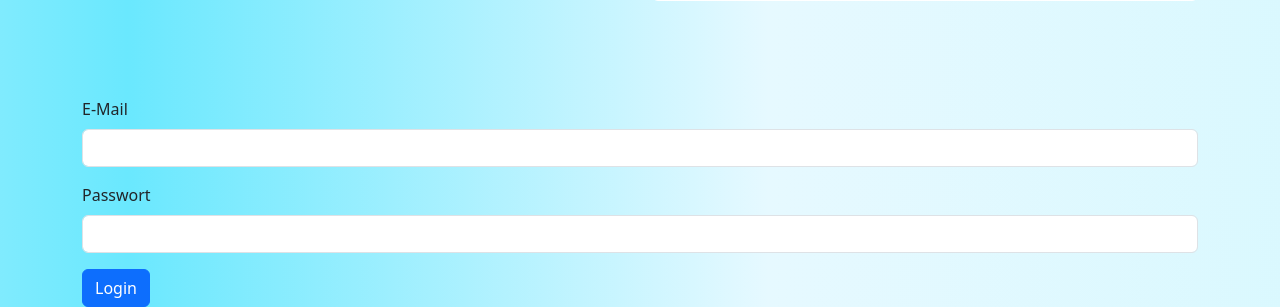
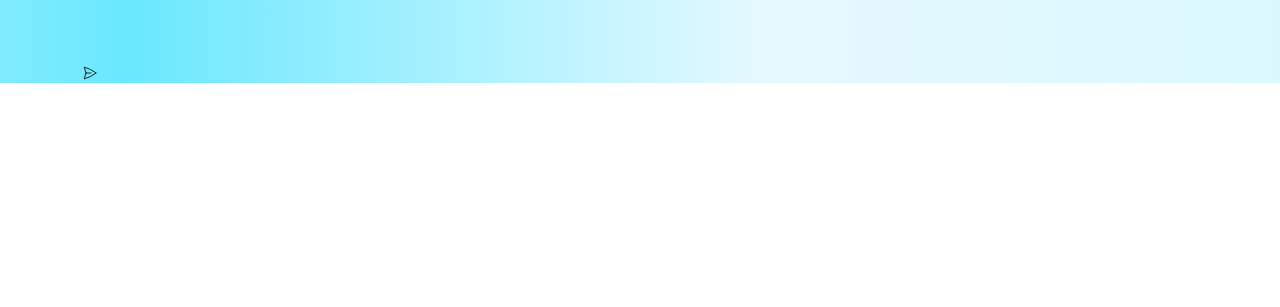
Before and after one commit to celinebittmann/aposupply, a PHP site: page /templates/kontakt.php in a window 1280 px wide. Shown: the part 1005-1312 px from the top of the page. After the commit the page ends 1088 px from the top, so only its background shows below. Run offline with PHP 8.4, Linux system fonts and the light colour scheme; tables that the repository leaves empty or names only in its code hold one stand-in row (values such as "Sample post").

Commit message:
09.11.2024
Kontakt, Q&A

```diff
--- a/templates/kontakt.php
+++ b/templates/kontakt.php
@@ -28,14 +28,18 @@ ini_set('display_errors','On');
     <h1>Kontaktiere uns!</h1>
     <br><br><br>
 
+
   <div class="row">
     <!-- Adresse Schule -->
     <div class="col-sm-6 mb-3 mb-sm-0">
       <div class="card">
-        <div class="card-body text-center mb-3">
-          <svg xmlns="http://www.w3.org/2000/svg" width="40" height="40" fill="currentColor" class="bi bi-building-fill" viewBox="0 0 16 16">
-            <path d="M3 0a1 1 0 0 0-1 1v14a1 1 0 0 0 1 1h3v-3.5a.5.5 0 0 1 .5-.5h3a.5.5 0 0 1 .5.5V16h3a1 1 0 0 0 1-1V1a1 1 0 0 0-1-1zm1 2.5a.5.5 0 0 1 .5-.5h1a.5.5 0 0 1 .5.5v1a.5.5 0 0 1-.5.5h-1a.5.5 0 0 1-.5-.5zm3 0a.5.5 0 0 1 .5-.5h1a.5.5 0 0 1 .5.5v1a.5.5 0 0 1-.5.5h-1a.5.5 0 0 1-.5-.5zm3.5-.5h1a.5.5 0 0 1 .5.5v1a.5.5 0 0 1-.5.5h-1a.5.5 0 0 1-.5-.5v-1a.5.5 0 0 1 .5-.5M4 5.5a.5.5 0 0 1 .5-.5h1a.5.5 0 0 1 .5.5v1a.5.5 0 0 1-.5.5h-1a.5.5 0 0 1-.5-.5zM7.5 5h1a.5.5 0 0 1 .5.5v1a.5.5 0 0 1-.5.5h-1a.5.5 0 0 1-.5-.5v-1a.5.5 0 0 1 .5-.5m2.5.5a.5.5 0 0 1 .5-.5h1a.5.5 0 0 1 .5.5v1a.5.5 0 0 1-.5.5h-1a.5.5 0 0 1-.5-.5zM4.5 8h1a.5.5 0 0 1 .5.5v1a.5.5 0 0 1-.5.5h-1a.5.5 0 0 1-.5-.5v-1a.5.5 0 0 1 .5-.5m2.5.5a.5.5 0 0 1 .5-.5h1a.5.5 0 0 1 .5.5v1a.5.5 0 0 1-.5.5h-1a.5.5 0 0 1-.5-.5zm3.5-.5h1a.5.5 0 0 1 .5.5v1a.5.5 0 0 1-.5.5h-1a.5.5 0 0 1-.5-.5v-1a.5.5 0 0 1 .5-.5"/>
+        <div class="card-body text-center mb-3 ">
+          <svg xmlns="http://www.w3.org/2000/svg" width="40" height="40" fill="none" viewBox="0 0 24 24" stroke-width="1.0" stroke="currentColor" class="size-6 bi-caret-up-fill">
+            <path stroke-linecap="round" stroke-linejoin="round" d="M15 10.5a3 3 0 1 1-6 0 3 3 0 0 1 6 0Z" />
+            <path stroke-linecap="round" stroke-linejoin="round" d="M19.5 10.5c0 7.142-7.5 11.25-7.5 11.25S4.5 17.642 4.5 10.5a7.5 7.5 0 1 1 15 0Z" />
           </svg>
+ <!-- Icon von Heroicon !! -->
+
             <br><br>
           <h5 class="card-title">Adresse</h5>
           <p class="card-text ">2130 Mistelbach, Edmund-Freibauer-Promenade 1</p>
@@ -47,9 +51,10 @@ ini_set('display_errors','On');
   <div class="col-sm-3 mb-3 mb-sm-0">
     <div class="card">
       <div class="card-body text-center mb-3">
-        <svg xmlns="http://www.w3.org/2000/svg" width="40" height="40" fill="currentColor" class="bi bi-telephone-fill" viewBox="0 0 16 16">
-          <path fill-rule="evenodd" d="M1.885.511a1.745 1.745 0 0 1 2.61.163L6.29 2.98c.329.423.445.974.315 1.494l-.547 2.19a.68.68 0 0 0 .178.643l2.457 2.457a.68.68 0 0 0 .644.178l2.189-.547a1.75 1.75 0 0 1 1.494.315l2.306 1.794c.829.645.905 1.87.163 2.611l-1.034 1.034c-.74.74-1.846 1.065-2.877.702a18.6 18.6 0 0 1-7.01-4.42 18.6 18.6 0 0 1-4.42-7.009c-.362-1.03-.037-2.137.703-2.877z"/>
+        <svg xmlns="http://www.w3.org/2000/svg" width="40" height="40" fill="none" viewBox="0 0 24 24" stroke-width="1.0" stroke="currentColor" class="size-6 bi-caret-up-fill">
+          <path stroke-linecap="round" stroke-linejoin="round" d="M2.25 6.75c0 8.284 6.716 15 15 15h2.25a2.25 2.25 0 0 0 2.25-2.25v-1.372c0-.516-.351-.966-.852-1.091l-4.423-1.106c-.44-.11-.902.055-1.173.417l-.97 1.293c-.282.376-.769.542-1.21.38a12.035 12.035 0 0 1-7.143-7.143c-.162-.441.004-.928.38-1.21l1.293-.97c.363-.271.527-.734.417-1.173L6.963 3.102a1.125 1.125 0 0 0-1.091-.852H4.5A2.25 2.25 0 0 0 2.25 4.5v2.25Z" />
         </svg>
+
           <br><br>
         <h5 class="card-title">Telefon</h5>
         <p class="card-text ">+43 2572/2305-350</p>
@@ -62,9 +67,10 @@ ini_set('display_errors','On');
   <div class="col-sm-3 mb-3 mb-sm-0">
     <div class="card">
       <div class="card-body text-center mb-3">
-        <svg xmlns="http://www.w3.org/2000/svg" width="40" height="40" fill="currentColor" class="bi bi-envelope-fill" viewBox="0 0 16 16">
-          <path d="M.05 3.555A2 2 0 0 1 2 2h12a2 2 0 0 1 1.95 1.555L8 8.414zM0 4.697v7.104l5.803-3.558zM6.761 8.83l-6.57 4.027A2 2 0 0 0 2 14h12a2 2 0 0 0 1.808-1.144l-6.57-4.027L8 9.586zm3.436-.586L16 11.801V4.697z"/>
+        <svg xmlns="http://www.w3.org/2000/svg" width="40" height="40" fill="none" viewBox="0 0 24 24" stroke-width="1.0" stroke="currentColor" class="size-6 bi-caret-up-fill">
+          <path stroke-linecap="round" stroke-linejoin="round" d="M21.75 6.75v10.5a2.25 2.25 0 0 1-2.25 2.25h-15a2.25 2.25 0 0 1-2.25-2.25V6.75m19.5 0A2.25 2.25 0 0 0 19.5 4.5h-15a2.25 2.25 0 0 0-2.25 2.25m19.5 0v.243a2.25 2.25 0 0 1-1.07 1.916l-7.5 4.615a2.25 2.25 0 0 1-2.36 0L3.32 8.91a2.25 2.25 0 0 1-1.07-1.916V6.75" />
         </svg>
+
           <br><br>
         <h5 class="card-title">E-Mail</h5>
         <p class="card-text">service@aposupply.digbizmistelbach.info</p>
@@ -79,7 +85,7 @@ ini_set('display_errors','On');
 <div class="row">
   <div class="col-sm-6 mb-3 mb-sm-0">
     <div class="card">
-      <iframe src="https://www.google.com/maps/embed?pb=!1m14!1m8!1m3!1d2640.080498525776!2d16.567565!3d48.570007!3m2!1i1024!2i768!4f13.1!3m3!1m2!1s0x476d23601a955245%3A0xeca4453950a6cafb!2sBundeshandelsakademie%20und%20Bundeshandelsschule!5e0!3m2!1sde!2sat!4v1730705553427!5m2!1sde!2sat" width="636" height="500" style="border:0;" allowfullscreen="" loading="lazy" referrerpolicy="no-referrer-when-downgrade"></iframe>
+      <iframe src="https://www.google.com/maps/embed?pb=!1m14!1m8!1m3!1d2640.080498525776!2d16.567565!3d48.570007!3m2!1i1024!2i768!4f13.1!3m3!1m2!1s0x476d23601a955245%3A0xeca4453950a6cafb!2sBundeshandelsakademie%20und%20Bundeshandelsschule!5e0!3m2!1sde!2sat!4v1730705553427!5m2!1sde!2sat" width="636" height="525" style="border:0;" allowfullscreen="" loading="lazy" referrerpolicy="no-referrer-when-downgrade"></iframe>
     </div>
   </div>  <!-- ende col -->
 
@@ -92,9 +98,10 @@ ini_set('display_errors','On');
       <!-- Formular -->
       <div class="input-group mb-3">
         <span class="input-group-text">
-          <svg xmlns="http://www.w3.org/2000/svg" width="16" height="16" fill="currentColor" class="bi bi-person-fill" viewBox="0 0 16 16">
-            <path d="M3 14s-1 0-1-1 1-4 6-4 6 3 6 4-1 1-1 1zm5-6a3 3 0 1 0 0-6 3 3 0 0 0 0 6"/>
+        <svg xmlns="http://www.w3.org/2000/svg" width="16" height="16" fill="none" viewBox="0 0 24 24" stroke-width="1.5" stroke="currentColor" class="size-6">
+          <path stroke-linecap="round" stroke-linejoin="round" d="M15.75 6a3.75 3.75 0 1 1-7.5 0 3.75 3.75 0 0 1 7.5 0ZM4.501 20.118a7.5 7.5 0 0 1 14.998 0A17.933 17.933 0 0 1 12 21.75c-2.676 0-5.216-.584-7.499-1.632Z" />
         </svg>
+
         </span>
         <form class="form-floating">
           <input type="text" class="form-control" id="floatingInputValue" placeholder="0">
@@ -106,9 +113,10 @@ ini_set('display_errors','On');
       <!-- Email -->
       <div class="input-group mb-3">
         <span class="input-group-text">
-          <svg xmlns="http://www.w3.org/2000/svg" width="16" height="16" fill="currentColor" class="bi bi-envelope-fill" viewBox="0 0 16 16">
-            <path d="M.05 3.555A2 2 0 0 1 2 2h12a2 2 0 0 1 1.95 1.555L8 8.414zM0 4.697v7.104l5.803-3.558zM6.761 8.83l-6.57 4.027A2 2 0 0 0 2 14h12a2 2 0 0 0 1.808-1.144l-6.57-4.027L8 9.586zm3.436-.586L16 11.801V4.697z"/>
+          <svg xmlns="http://www.w3.org/2000/svg" width="16" height="16" fill="none" viewBox="0 0 24 24" stroke-width="1.5" stroke="currentColor" class="size-6">
+            <path stroke-linecap="round" stroke-linejoin="round" d="M21.75 6.75v10.5a2.25 2.25 0 0 1-2.25 2.25h-15a2.25 2.25 0 0 1-2.25-2.25V6.75m19.5 0A2.25 2.25 0 0 0 19.5 4.5h-15a2.25 2.25 0 0 0-2.25 2.25m19.5 0v.243a2.25 2.25 0 0 1-1.07 1.916l-7.5 4.615a2.25 2.25 0 0 1-2.36 0L3.32 8.91a2.25 2.25 0 0 1-1.07-1.916V6.75" />
           </svg>
+
         </span>
         <form class="form-floating">
           <input type="email" class="form-control" id="floatingInputValue" placeholder="name@test.com">
@@ -119,8 +127,8 @@ ini_set('display_errors','On');
 
       <div class="input-group mb-3">
         <span class="input-group-text">
-          <svg xmlns="http://www.w3.org/2000/svg" width="16" height="16" fill="currentColor" class="bi bi-pin-fill" viewBox="0 0 16 16">
-            <path d="M4.146.146A.5.5 0 0 1 4.5 0h7a.5.5 0 0 1 .5.5c0 .68-.342 1.174-.646 1.479-.126.125-.25.224-.354.298v4.431l.078.048c.203.127.476.314.751.555C12.36 7.775 13 8.527 13 9.5a.5.5 0 0 1-.5.5h-4v4.5c0 .276-.224 1.5-.5 1.5s-.5-1.224-.5-1.5V10h-4a.5.5 0 0 1-.5-.5c0-.973.64-1.725 1.17-2.189A6 6 0 0 1 5 6.708V2.277a3 3 0 0 1-.354-.298C4.342 1.674 4 1.179 4 .5a.5.5 0 0 1 .146-.354"/>
+          <svg xmlns="http://www.w3.org/2000/svg" width="16" height="16" fill="none" viewBox="0 0 24 24" stroke-width="1.5" stroke="currentColor" class="size-6">
+            <path stroke-linecap="round" stroke-linejoin="round" d="m18.375 12.739-7.693 7.693a4.5 4.5 0 0 1-6.364-6.364l10.94-10.94A3 3 0 1 1 19.5 7.372L8.552 18.32m.009-.01-.01.01m5.699-9.941-7.81 7.81a1.5 1.5 0 0 0 2.112 2.13" />
           </svg>
         </span>
         <form class="form-floating">
@@ -132,8 +140,8 @@ ini_set('display_errors','On');
 
       <div class="input-group mb-3">
         <span class="input-group-text">
-          <svg xmlns="http://www.w3.org/2000/svg" width="16" height="16" fill="currentColor" class="bi bi-file-text-fill" viewBox="0 0 16 16">
-            <path d="M12 0H4a2 2 0 0 0-2 2v12a2 2 0 0 0 2 2h8a2 2 0 0 0 2-2V2a2 2 0 0 0-2-2M5 4h6a.5.5 0 0 1 0 1H5a.5.5 0 0 1 0-1m-.5 2.5A.5.5 0 0 1 5 6h6a.5.5 0 0 1 0 1H5a.5.5 0 0 1-.5-.5M5 8h6a.5.5 0 0 1 0 1H5a.5.5 0 0 1 0-1m0 2h3a.5.5 0 0 1 0 1H5a.5.5 0 0 1 0-1"/>
+          <svg xmlns="http://www.w3.org/2000/svg" width="16" height="16" fill="none" viewBox="0 0 24 24" stroke-width="1.5" stroke="currentColor" class="size-6">
+            <path stroke-linecap="round" stroke-linejoin="round" d="M19.5 14.25v-2.625a3.375 3.375 0 0 0-3.375-3.375h-1.5A1.125 1.125 0 0 1 13.5 7.125v-1.5a3.375 3.375 0 0 0-3.375-3.375H8.25m0 12.75h7.5m-7.5 3H12M10.5 2.25H5.625c-.621 0-1.125.504-1.125 1.125v17.25c0 .621.504 1.125 1.125 1.125h12.75c.621 0 1.125-.504 1.125-1.125V11.25a9 9 0 0 0-9-9Z" />
           </svg>
         </span>
         <form class="form-floating">
@@ -144,8 +152,27 @@ ini_set('display_errors','On');
       <br>
 
 
-<!-- button nachricht senden Eberhart fragen!! -->
-      <button class="btn btn-primary d-grid gap-2 col-6 mx-auto" type="submit" name="login-button"  width="100">Nachricht senden</button>
+
+
+<!--  nachricht senden Eberhart fragen!!     Formular mit nachricht_senden verknüpft ??
+
+      <form action="nachricht_senden.php" method="post">
+        <label for="name">Name:</label><br>
+        <input type="text" id="name" name="name" required><br><br>
+
+        <label for="email">E-Mail:</label><br>
+        <input type="email" id="email" name="email" required><br><br>
+
+        <label for="message">Nachricht:</label><br>
+        <textarea id="message" name="message" rows="4" cols="50" required></textarea><br><br>
+
+        <input type="submit" value="Nachricht senden">
+        <button class="btn btn-primary d-grid gap-2 col-6 mx-auto" type="submit" name="login-button"  width="100">Nachricht senden</button>
+    </form> -->
+
+
+
+
 
 
 
@@ -155,28 +182,6 @@ ini_set('display_errors','On');
   <br><br><br><br>
 </div> <!-- ende row -->
 
-
-<!-- Form für Nachricht senden EBERHART FRAGEN!!! -->
-<?php
-  if(isset($_GET['korrekt'])){
-    $hans = $_GET['korrekt'];
-    echo $hans;
-  }
-?>
-
-<form method="POST" action="functions/login2.php">
-  <div class="mb-3">
-    <label for="em" class="form-label">E-Mail</label>
-    <input type="email" name="email" class="form-control" id="em" aria-describedby="emailHelp">
-  </div>
-  <div class="mb-3">
-    <label for="pw" class="form-label">Passwort</label>
-    <input type="password" name="passwort" class="form-control" id="pw">
-  </div>
-  <div class="card-footer">
-    <button type="submit" name="login-button" class="btn btn-primary">Login</button>
-  </div>
-</form>
 
 
 <!-- Css -->
@@ -220,6 +225,18 @@ body {
   font-weight: 600;
 }
 
+.bi-caret-up-fill:hover {
+    transform: translateY(-5px);
+}
+
 </style>
 
+
+
+<svg xmlns="http://www.w3.org/2000/svg" width="16" height="16" fill="none" viewBox="0 0 24 24" stroke-width="1.5" stroke="currentColor" class="size-6">
+  <path stroke-linecap="round" stroke-linejoin="round" d="M6 12 3.269 3.125A59.769 59.769 0 0 1 21.485 12 59.768 59.768 0 0 1 3.27 20.875L5.999 12Zm0 0h7.5" />
+</svg>
+<!-- Icon für senden Button?? -->
+
+
 </html>
```
Also changed, not shown: templates/nachricht_senden.php (added, +19 -0 lines), templates/qa.php (+6 -5 lines).
